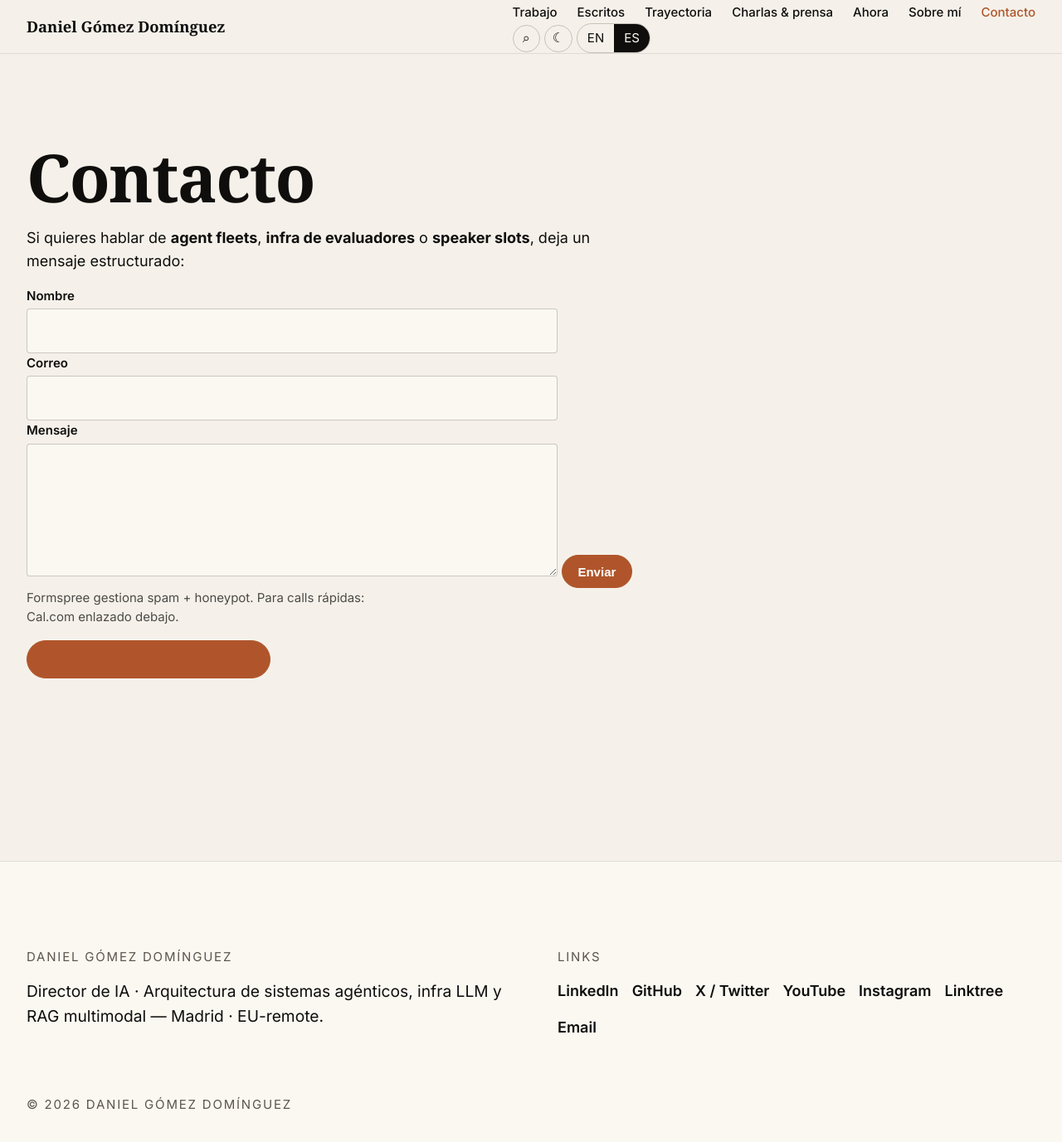
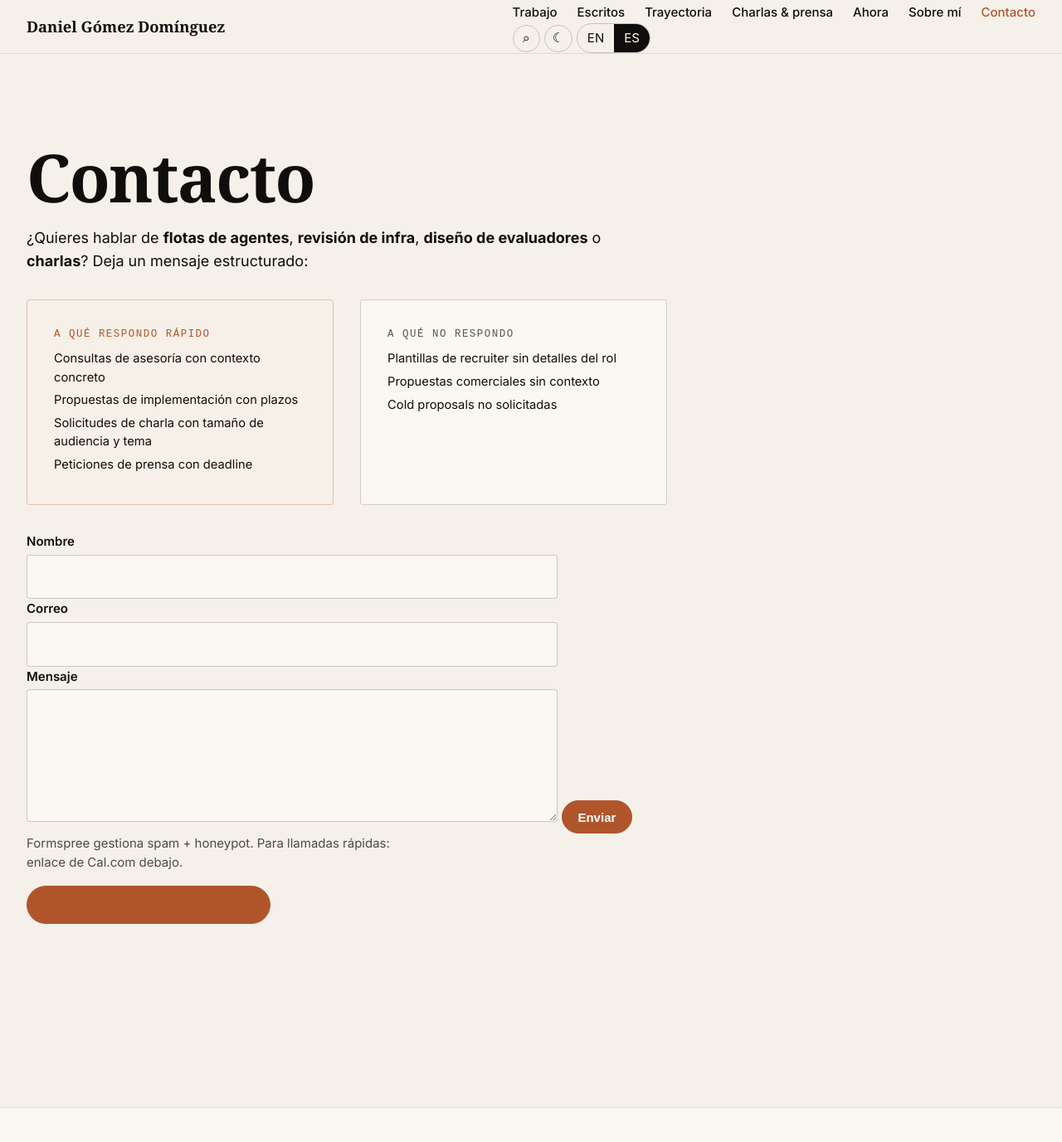
Before and after one commit to Amloii/amloii.github.io, a Jekyll site: the page built from es/contacto.md, in a window 1280 px wide and 1400 px high. Shown: the top 1377 px of the window at 83% size. Built offline with Jekyll 4.4.1, drawn with Linux system fonts in a browser that asks for light colours; some web fonts are replaced.

Commit message:
about+contact: methodology paragraph + 'what I respond to' microcopy block
Co-Authored-By: Claude Sonnet 4.6 <noreply@anthropic.com>

```diff
--- /dev/null
+++ b/_includes/contact-microcopy.html
@@ -0,0 +1,21 @@
+{%- assign lg = page.lang | default: site.lang -%}
+{%- assign t = site.data.i18n[lg].contact -%}
+<div class="contact-microcopy">
+  <div class="contact-microcopy__col contact-microcopy__col--yes">
+    <p class="contact-microcopy__heading">{{ t.microcopy_heading_yes }}</p>
+    <ul class="contact-microcopy__list">
+      <li>{{ t.yes_advisory }}</li>
+      <li>{{ t.yes_implementation }}</li>
+      <li>{{ t.yes_speaking }}</li>
+      <li>{{ t.yes_press }}</li>
+    </ul>
+  </div>
+  <div class="contact-microcopy__col contact-microcopy__col--no">
+    <p class="contact-microcopy__heading">{{ t.microcopy_heading_no }}</p>
+    <ul class="contact-microcopy__list">
+      <li>{{ t.no_recruiter }}</li>
+      <li>{{ t.no_vendor }}</li>
+      <li>{{ t.no_unsolicited }}</li>
+    </ul>
+  </div>
+</div>
--- a/es/contacto.md
+++ b/es/contacto.md
@@ -6,8 +6,10 @@ title: Contacto
 permalink: /es/contacto/
 ---
 
-Si quieres hablar de **agent fleets**, **infra de evaluadores** o **speaker slots**, deja un mensaje estructurado:
+¿Quieres hablar de **flotas de agentes**, **revisión de infra**, **diseño de evaluadores** o **charlas**? Deja un mensaje estructurado:
 
-{% include contact-form.html name_label="Nombre" email_label="Correo" message_label="Mensaje" submit="Enviar" note="Formspree gestiona spam + honeypot. Para calls rápidas: Cal.com enlazado debajo." %}
+{% include contact-microcopy.html %}
+
+{% include contact-form.html name_label="Nombre" email_label="Correo" message_label="Mensaje" submit="Enviar" note="Formspree gestiona spam + honeypot. Para llamadas rápidas: enlace de Cal.com debajo." %}
 
 <p><a class="btn btn--accent" href="{{ site.book_call_url }}">{{ site.book_call_url }}</a></p>
--- a/es/sobre.md
+++ b/es/sobre.md
@@ -6,7 +6,10 @@ title: Sobre mí
 permalink: /es/sobre/
 ---
 
+Daniel dirige programas de IA donde la ingesta multimodal, la orquestación disciplinada y la narrativa ejecutiva se cruzan. Su trayectoria va desde la neurociencia en Cajal y columnas científicas en prensa nacional hasta liderazgo de producto multilingüe, antifraude, embeddings multimodales, recomendadores con sabor a refuerzo y flotas de LLMs autónomas — más años de tablas afilando la entrega.
 
+Cree que **la claridad discursiva es parte de la infraestructura**: si los ejecutivos no pueden articular por qué un modelo se comporta como se comporta, nadie lo defenderá en los comités de presupuesto.
 
+## Método
 
-La claridad ejecutiva cuenta como infraestructura: tienes que poder explicar ante un CFO por qué un modelo puede fallar y qué mitigación existe.
+El hilo común entre los rigs de electrofisiología, los recomendadores y las flotas de agentes es el mismo: diseñar experimentos defendibles, definir el contrato de eval antes de la llamada de build, y tratar la memoria como deuda en lugar de contexto útil. El método importa más que el sustrato — sobrevive a cada rotación de stack y es lo que los ejecutivos realmente pagan.
```
Also changed, not shown: about.md (+4 -0 lines), contact.md (+2 -0 lines).
